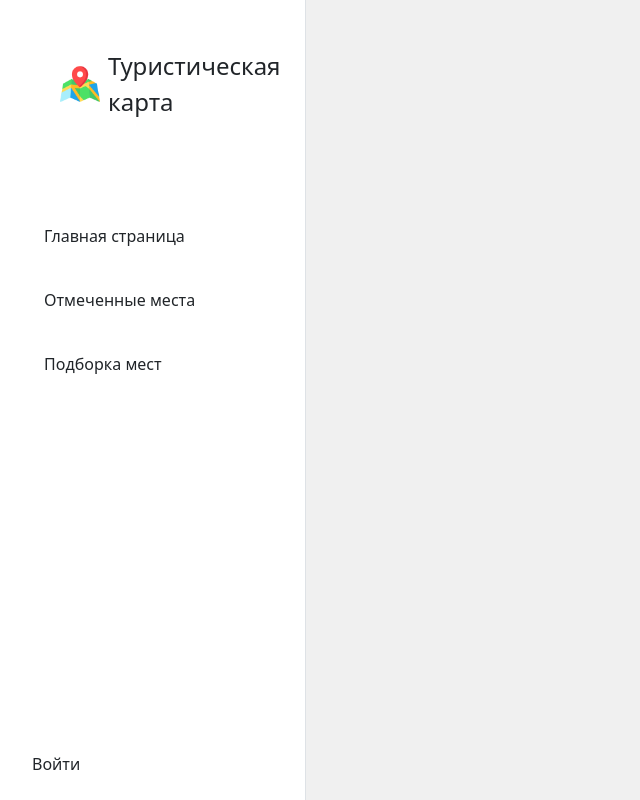
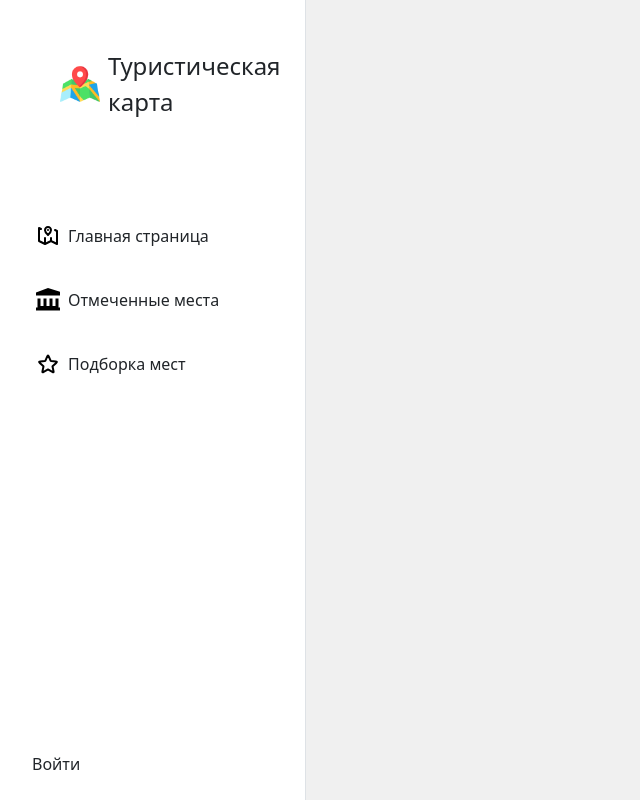
Before and after one commit to pedevyat/TouristMap, a Django app: page / in a window 1280 px wide. Shown: the whole page, without its empty margins (0-640 px from the left). Run offline with Django 5.2, Linux system fonts and the light colour scheme.

Commit message:
add icons to sidebar

```diff
--- a/TouristMap/map/map_app/templates/base_generic.html
+++ b/TouristMap/map/map_app/templates/base_generic.html
@@ -25,17 +25,20 @@
                 </div>
                 <ul class="nav nav-pills flex-column gap-4 px-2">
                   <li class="nav-item">
-                    <a href="#" class="nav-link link-dark">
+                    <a href="#" class="nav-link link-dark d-flex">
+                      <img src="{% static 'images/map-main-page.svg' %}" width="24"></img>
                       <span class="ms-2 d-none d-sm-block sidebar-text">Главная страница</span>
                     </a>
                   </li>
                   <li>
-                    <a href="#" class="nav-link link-dark">
+                    <a href="#" class="nav-link link-dark d-flex">
+                      <img src="{% static 'images/museum-list.svg' %}" width="24"></img>
                       <span class="ms-2 d-none d-sm-block sidebar-text">Отмеченные места</span>
                     </a>
                   </li>
                   <li>
-                    <a href="#" class="nav-link link-dark">
+                    <a href="#" class="nav-link link-dark d-flex">
+                      <img src="{% static 'images/star.svg' %}" width="24"></img>
                       <span class="ms-2 d-none d-sm-block sidebar-text">Подборка мест</span>
                     </a>
                   </li>
```
Also changed, not shown: TouristMap/map/map_app/static/images/map-main-page.svg (added), TouristMap/map/map_app/static/images/museum-list.svg (added), TouristMap/map/map_app/static/images/star.svg (added), 1 other file.
